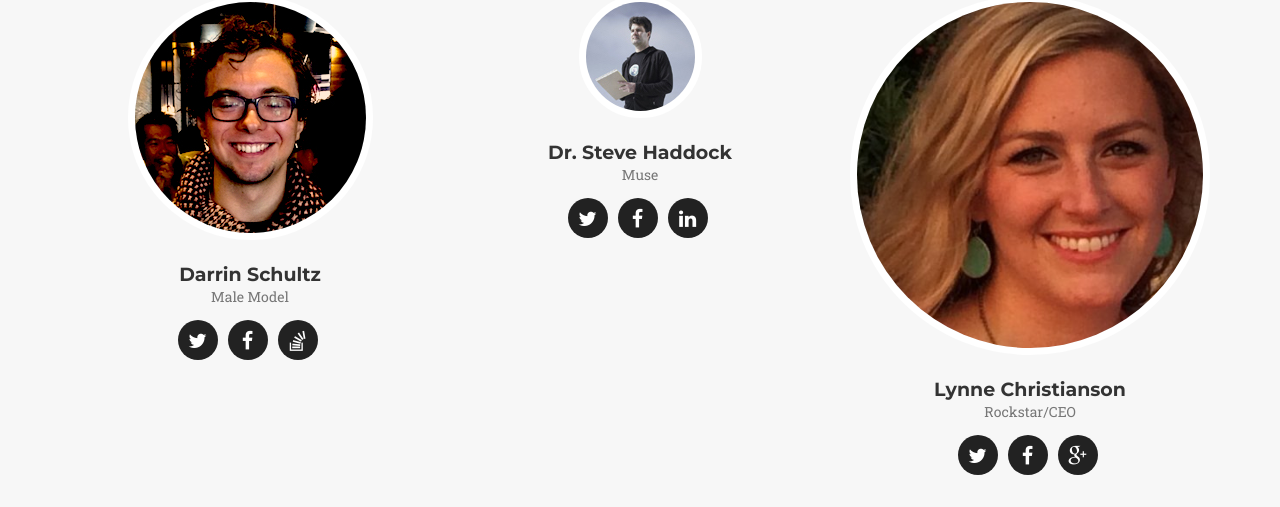
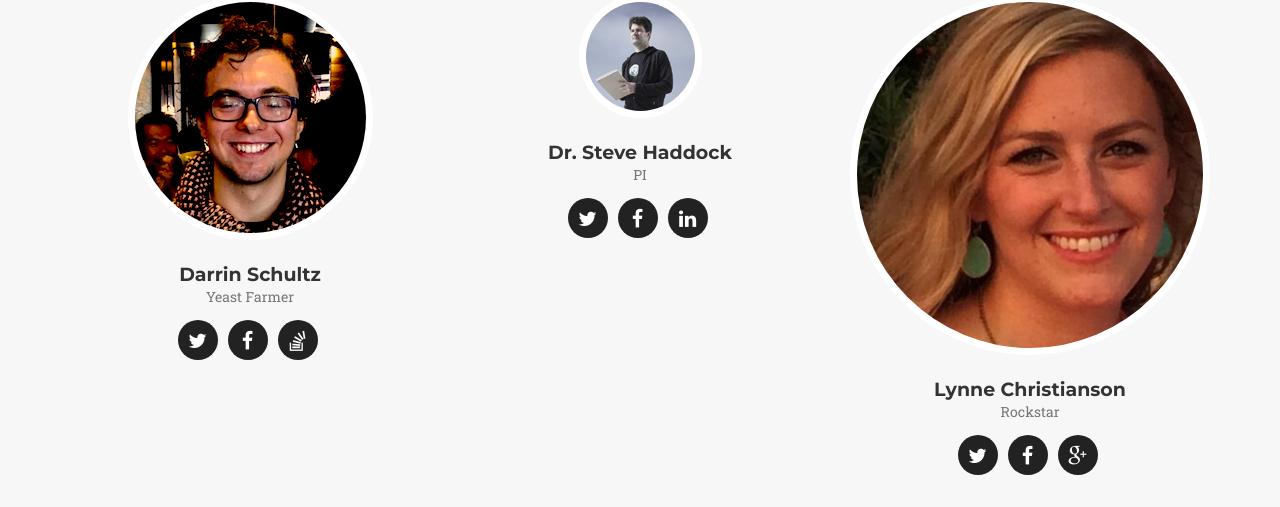
Before and after one commit to conchoecia/cypridina.github.io, a Jekyll site: the page built from index.html, in a window 1280 px wide and 900 px high, scrolled down 4832 px. Shown: the part 95-602 px from the top of the window. Built offline with Jekyll 4.4.1, drawn with Linux system fonts in a browser that asks for light colours; some web fonts are replaced.

Commit message:
Update _config.yml

```diff
--- a/_config.yml
+++ b/_config.yml
@@ -16,7 +16,7 @@ color:
 people:
 - name: Darrin Schultz
   pic: darrin
-  position: Male Model
+  position: Yeast Farmer
   social:
     - title: twitter
       url: #
@@ -27,7 +27,7 @@ people:
 
 - name: Dr. Steve Haddock
   pic: steve
-  position: Muse
+  position: PI
   social:
     - title: twitter
       url: #
@@ -38,7 +38,7 @@ people:
 
 - name: Lynne Christianson
   pic: lynne
-  position: Rockstar/CEO
+  position: Rockstar
   social:
     - title: twitter
       url: #
```
